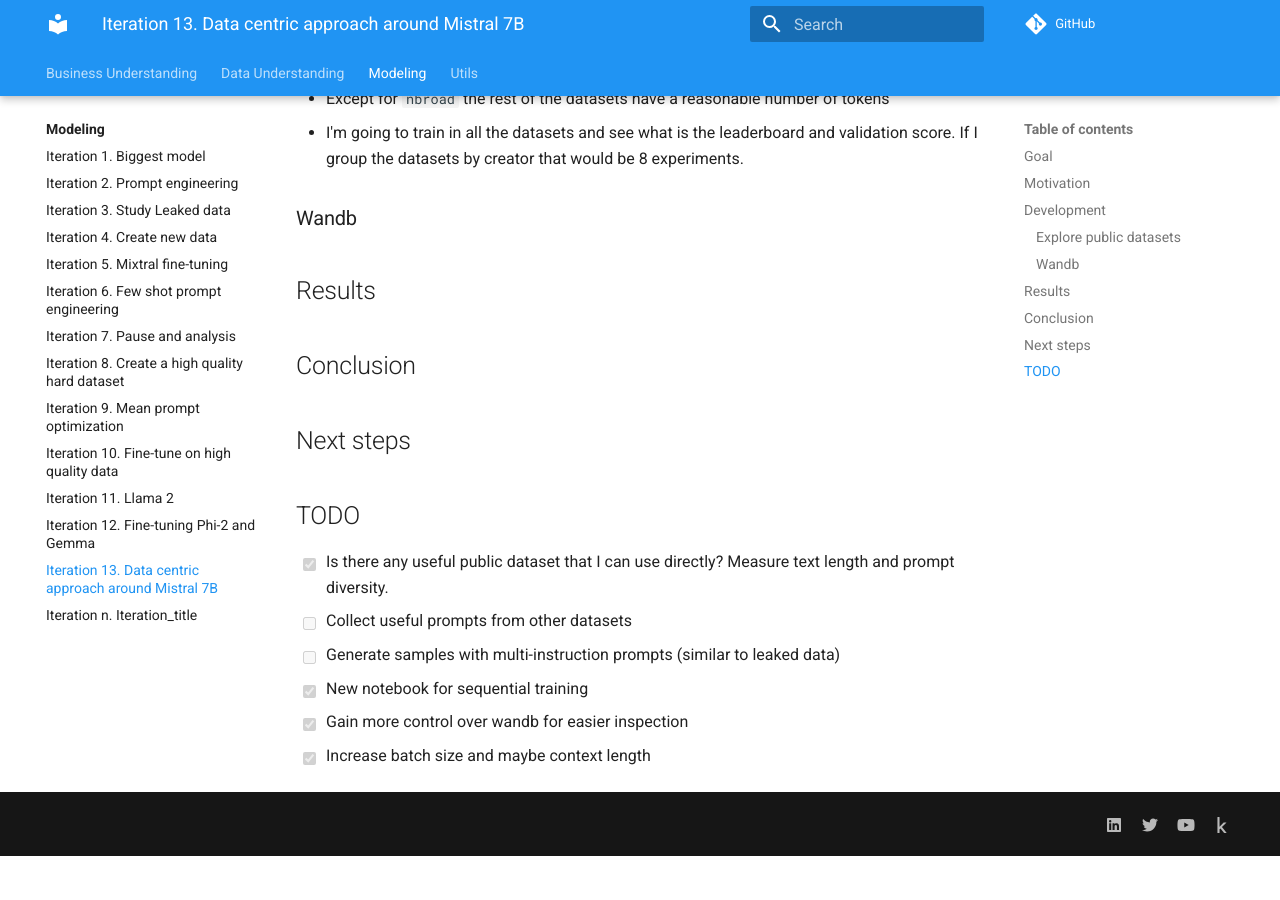
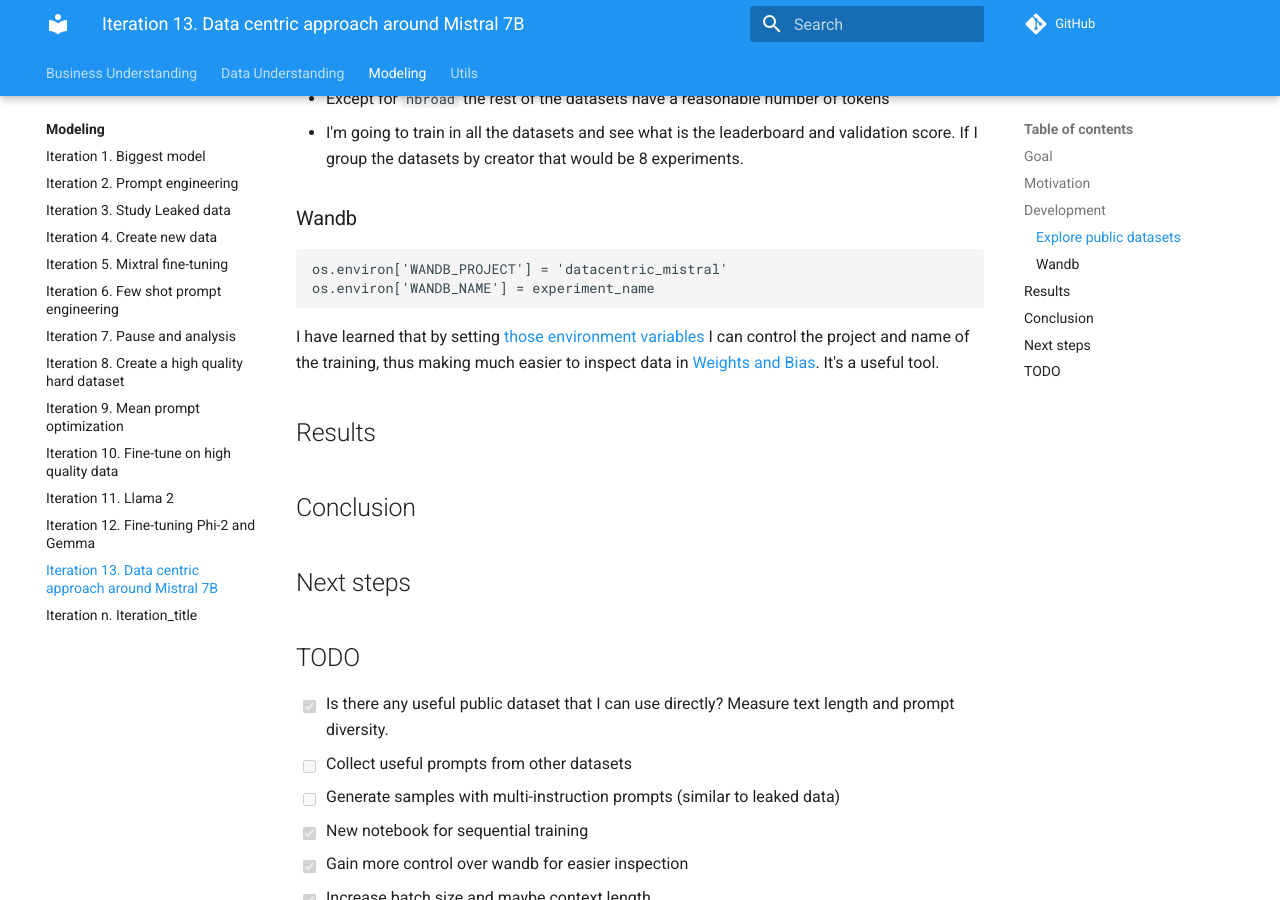
Before and after one commit to ironbar/prompt_recovery, an MkDocs documentation site: the page built from docs/modeling/Iteration_13_datacentric_mistral.md, in a window 1280 px wide and 900 px high, scrolled down 1311 px. Built offline with MkDocs 1.6.1 and Material for MkDocs 9.7.7, drawn with Linux system fonts in a browser that asks for light colours; comment, search, counter and statistics services are not loaded; before the commit the page ends 2167 px from its top, so only the background shows below that.

Commit message:
updated documentation

````diff
--- a/docs/modeling/Iteration_13_datacentric_mistral.md
+++ b/docs/modeling/Iteration_13_datacentric_mistral.md
@@ -39,6 +39,14 @@ This is a continuation of iterations 8 and 10, but focusing on Mistral and the d
 
 ### Wandb
 
+```python
+os.environ['WANDB_PROJECT'] = 'datacentric_mistral'
+os.environ['WANDB_NAME'] = experiment_name
+```
+
+I have learned that by setting [those environment variables](https://docs.wandb.ai/guides/track/environment-variables) I can control the project and name of the
+training, thus making much easier to inspect data in [Weights and Bias](https://wandb.ai/guillermobarbadillo/datacentric_mistral?nw=nwuserguillermobarbadillo). It's a useful tool.
+
 ## Results
 
 ## Conclusion
````
